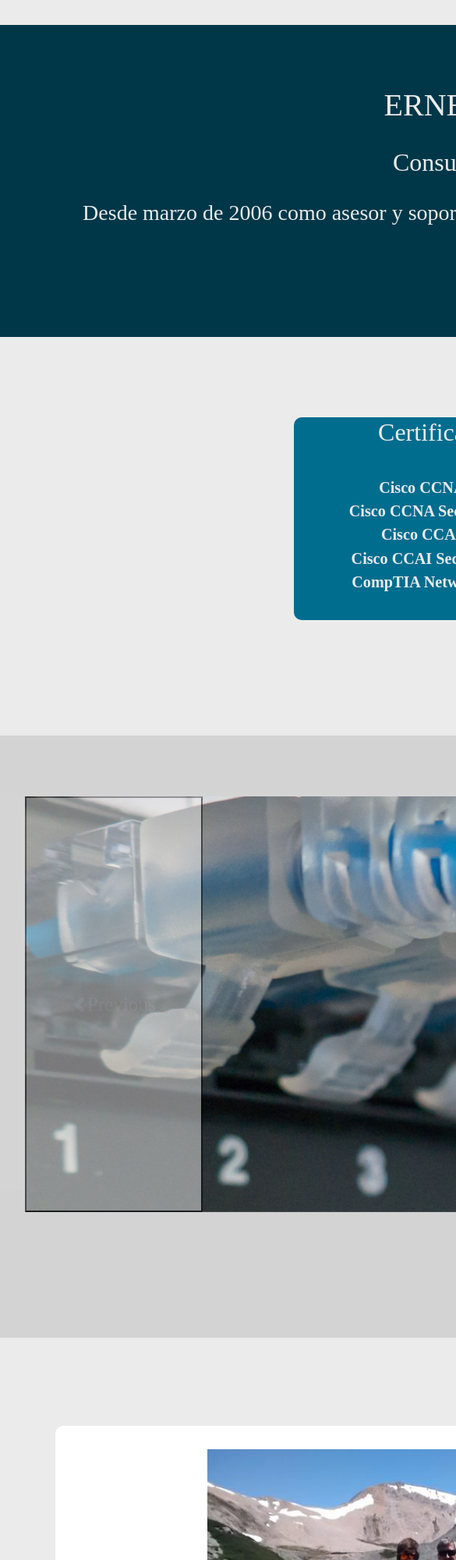
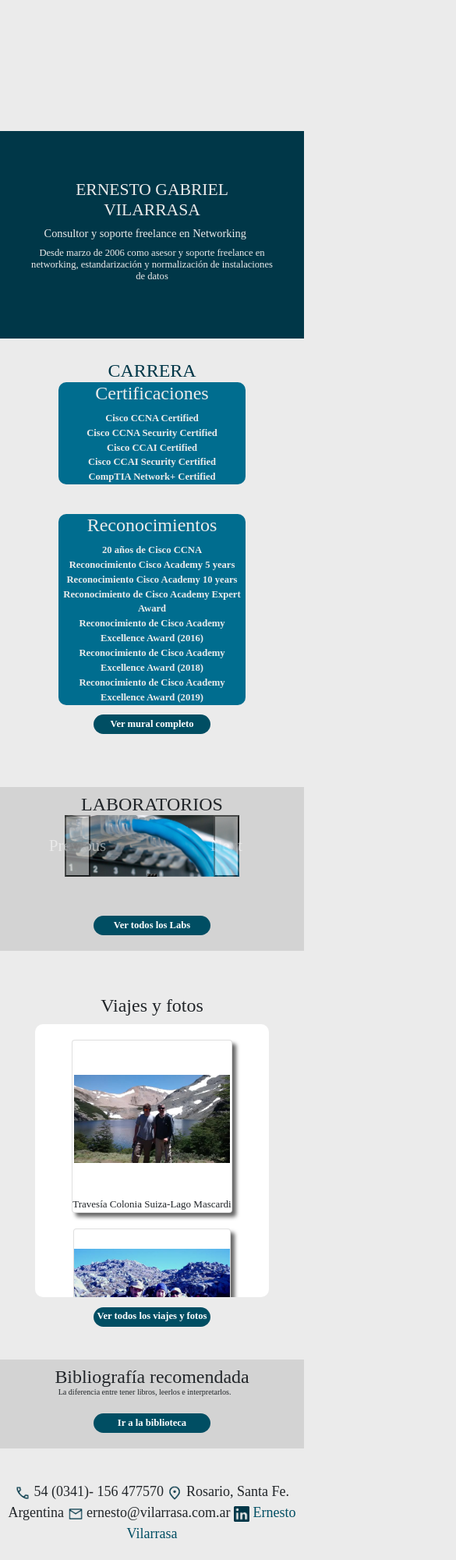
Before and after one commit to LisandroC97/EntregaFinal-CalzadaLisandro, a plain HTML site: page index.html in a window 390 px wide. Shown: the top 2000 px of the page at 78% size, 585 px wide, since content can reach past the window. Drawn offline with nearby package versions, Linux system fonts and the light colour scheme; a web font is replaced by a local one.

Commit message:
Vilarrasa12-3-23V2

```diff
--- a/index.html
+++ b/index.html
@@ -9,16 +9,16 @@
     <link rel="stylesheet" type="text/css" href="./styles/Principal2.css">
 </head>
 <!---------------------------------Encabezado en formato navbar con enlaces a redes sociales e información de contacto---------------------->
-    <header>
-        <br>
-        <!--<nav class="navbar">
-            <img class="icons" src="./Images/call_FILL0_wght400_GRAD0_opsz48.png" width="20">  54 (0341)- 156 477570
+<header>
+
+        <nav class="navbar">
+        <!--    <img class="icons" src="./Images/call_FILL0_wght400_GRAD0_opsz48.png" width="20">  54 (0341)- 156 477570
             <img class="icons" src="./Images/location_on_FILL0_wght400_GRAD0_opsz48.png" width="20">  Rosario, Santa Fe. Argentina
             <img class="icons" src="./Images/mail_FILL0_wght400_GRAD0_opsz48.png" width="20">  ernesto@vilarrasa.com.ar
             <a class="link icons" href="https://www.linkedin.com/in/ernesto-vilarrasa/" target="to_blank"><img src="/Images/pngwing.com.png" width="20">  Ernesto Vilarrasa</a>
+        -->
         </nav>
-        --!>
-    </header>
+</header>
 <body>
     <!-----------------------------------------------Comienza la sección de Título, presentación--------------------------------------------->
         <section class="presentacion">
@@ -41,7 +41,7 @@
                     <li>CompTIA Network+ Certified</li>
                 </ul>
             </div>
-
+            <br>
             <div class="expcard">
                 <h2>Reconocimientos</h2>
                 <ul class="item">
@@ -69,24 +69,24 @@
                     </div>
                     <div class="carousel-inner">
                     <div class="carousel-item active">
-                        <img src="./media/data-center-cabling.jpg" class="d-block w-100" alt="...">
+                        <img src="./media/data-center-cabling.jpg" class="d-block img-fluid" alt="...">
                         <div class="carousel-caption d-none d-md-block">
                     <h2>Laboratorio n°1</h2>
-                    <p>Some representative placeholder content for the first slide.</p>
+                    <p>Analizando cómo se forma un Trunk entre dos switches</p>
                         </div>
                     </div>
                     <div class="carousel-item">
-                        <img src="./media/pexels-manuel-geissinger-325229.jpg" class="d-block w-100" alt="...">
+                        <img src="./media/pexels-manuel-geissinger-325229.jpg" class="d-block img-fluid" alt="...">
                         <div class="carousel-caption d-none d-md-block">
                     <h2>Laboratorio n°2</h2>
-                    <p>Some representative placeholder content for the second slide.</p>
+                    <p>Revelando protocolos en un escenario VoIP</p>
                         </div>
                     </div>
                     <div class="carousel-item">
-                        <img src="./media/wp2044698-networking-wallpapers.jpg" class="d-block w-100" alt="...">
+                        <img src="./media/wp2044698-networking-wallpapers.jpg" class="d-block img-fluid" alt="...">
                         <div class="carousel-caption d-none d-md-block">
                     <h2>Laboratorio n°3</h2>
-                    <p>Some representative placeholder content for the third slide.</p>
+                    <p>Temporizadores utilizados en las conexiones a internet</p>
                         </div>
                     </div>
                     </div>
@@ -106,13 +106,44 @@
     <!---------------------------------------Comienza la sección de fotos y viajes------------------------------------------------------->
         <section class="Seccion3">
             <h2 class="sectiontitle">Viajes y fotos</h2>
-                <div class="gridfotos">
-                    <a class="foto1" href=""><img src="./Images/image028.jpg"></a>
-                    <p class="texto1">Travesía Colonia Suiza-Lago Mascardi</p>
-                    <a class="foto2" href=""><img src="./Images/image028 (1).jpg"></a><p class="texto2">Travesía Oeste-Este al Champaquí</p>
-                    <a class="foto3" href=""><img src="./Images/image014.jpg"></a><p class="texto3">Ascenso invernal al Uritorco</p>
-                    <a class="foto4" href=""><img src="./Images/image009.jpg"></a><p class="texto4">1ra expedición al Río Los Rearte</p>
+            <div class="fotos">
+                <div class="card">
+                    <a class="foto" href=""><img class="img-fluid" src="./Images/image028.jpg"></a>
+                    <p class="texto">Travesía Colonia Suiza-Lago Mascardi</p>
                 </div>
+                <div class="card">
+                    <a class="foto" href=""><img class="img-fluid" src="./Images/image028 (1).jpg"></a>
+                    <p class="texto">Travesía Oeste-Este al Champaquí</p>
+                </div>
+                <div class="card">
+                    <a class="foto" href=""><img class="img-fluid" src="./Images/image014.jpg"></a>
+                    <p class="texto">Ascenso invernal al Uritorco</p>
+                </div>
+                <div class="card">
+                    <a class="foto" href=""><img class="img-fluid" src="./Images/image009.jpg"></a>
+                    <p class="texto">1ra expedición al Río Los Rearte</p>
+                </div>
+                <div class="card">
+                    <a class="foto" href=""><img class="img-fluid" src="./Images/image021.jpg"></a>
+                    <p class="texto">2da expedición al río Los Reartes</p>
+                </div>
+                <div class="card">
+                    <a class="foto" href=""><img class="img-fluid" src="./Images/image022.jpg"></a>
+                    <p class="texto">5to ascenso al Uritorco</p>
+                </div>
+                <div class="card">
+                    <a class="foto" href=""><img class="img-fluid" src="./Images/image026.jpg"></a>
+                    <p class="texto">Ascenso al cerro La Totora</p>
+                </div>
+                <div class="card">
+                    <a class="foto" href=""><img class="img-fluid" src="./Images/image010.jpg"></a>
+                    <p class="texto">Rescatando a un amigo en Capilla del Monte</p>
+                </div>
+                <div class="card">
+                    <a class="foto" href=""><img class="img-fluid" src="./Images/image012.jpg"></a>
+                    <p class="texto">Dónde está Mike Wazowsky?</p>
+                </div>
+            </div>
             <button class="Botonmural"><a class="link" href="./Pages/fotos.html"><p>Ver todos los viajes y fotos</p></a></button>
 
         </section>
@@ -124,7 +155,7 @@
 
         </section>
 
-        <footer>
+        <footer class="pie principal">
             <nav><img class="icons" src="./Images/call_FILL0_wght400_GRAD0_opsz48.png" width="20">  54 (0341)- 156 477570
             <img class="icons" src="./Images/location_on_FILL0_wght400_GRAD0_opsz48.png" width="20">  Rosario, Santa Fe. Argentina
             <img class="icons" src="./Images/mail_FILL0_wght400_GRAD0_opsz48.png" width="20">  ernesto@vilarrasa.com.ar
--- a/styles/Principal2.css
+++ b/styles/Principal2.css
@@ -39,27 +39,34 @@ body{
     "Seccion4"
     "footer";
     gap:5px;
-    overflow-anchor: none;
+
 }
 
 .navbar{
     display: inline;
+    margin: auto;
+    width: 100%;
     height:fit-content;
     grid-area: navbar;
     background-color: #ebebeb;
 }
 .presentacion{
     display: grid;
-    height: 400px;
+    margin: auto;
+    width: 100%;
+    height: 90%;
     grid-area: presentacion;
     color: #ebebeb;
     font-weight: bold;
-    font-size: 180%;
+    font-size: 200%;
     padding: 5%;
     background-color: #003748;
+    place-content: center;
 }
 .Seccion1{
     display: grid;
+    width: 100%;
+    margin: auto;
     height: fit-content;
     font-size: 140%;
     color: #003748;
@@ -70,6 +77,8 @@ body{
 }
 .Seccion2{
     display: grid;
+    margin: auto;
+    width: 100%;
     height: fit-content;
     font-size: 140%;
     padding: 2%;
@@ -80,6 +89,8 @@ body{
 .Seccion3{
 
     display: grid;
+    margin: auto;
+    width: 100%;
     height: fit-content;
     font-size: 140%;
     padding: 2%;
@@ -89,6 +100,8 @@ body{
 }
 .Seccion4{
     display: grid;
+    width: 100%;
+    margin: auto;
     height: fit-content;
     font-size: 140%;
     padding: 2%;
@@ -96,12 +109,16 @@ body{
     background-color: #cececece;
     border-width: 1px;
 }
-.footer{
+.pie{
     display: grid;
+    margin: auto;
+    width: 100%;
+    height: fit-content;
     grid-area: footer;
     background-color: #ebebeb;
     padding-top: 20px;
     padding-bottom: 20px;
+
 }
 
 /*estilo de los links, sin subrayado ni color*/
@@ -142,6 +159,8 @@ body{
     background-color: #ebebeb;
     width: 90%;
     display: flex;
+    flex-wrap: wrap;
+    flex-direction: row;
     justify-content: center;
 
 }
@@ -169,6 +188,12 @@ body{
     place-content: center;
     }
 
+
+
+.carousel{
+    width: 80%;
+    margin:auto;
+}
 /*---------------------------------------------------- Laboratorios----------------------------------------------------------------*/
 /*Sliders*/
 /*.contenedorslider{
@@ -222,77 +247,42 @@ margin: auto;
 }
 */
 /*---------------------------------------------------- fotos y viajes--------------------------------------------------------------*/
-.gridfotos{
+.fotos{
+    width: 80%;
     background-color: #FFFFFF;
     border-radius: 10px;
     padding: 30px;
     margin:auto;
-    margin-top:30px;
-    margin-bottom:30px;
+
     width:95%;
     height:fit-content;
-    display:grid;
-    grid-template-rows: repeat(2fr);
-    grid-template-columns: repeat(6fr);
-    grid-template-areas:
-    "foto1 foto1 foto1 texto1 texto1 texto1"
-    "foto2 texto2 foto3 texto3 foto4 texto4";
-    gap:20px;
+    display:flex;
+    flex-wrap: wrap;
+    flex-direction: row;
+    gap: 20px;
+
+}
+.card{box-shadow: 5px 5px 5px #666666;
+margin: auto;}
+.foto{
+    display: flex;
+    justify-content: center;
+    align-items: center;
+    place-content: center;
+    text-align: center;
+    margin: auto;
+    width: 300px;
+    height: 300px;
+    overflow: hidden;
+
 
 }
 
-.foto1{
-    box-shadow: 5px 5px 3px rgb(126, 126, 126);
-    grid-area: foto1;
-    margin: auto;
-    display: flex;
 
+.texto{
+    font-size: 100%;
+    margin:auto;
 }
-.foto1 img{
-    width: 550px;
-    height: 350px;
-    }
-.foto2{
-    box-shadow: 5px 5px 3px rgb(126, 126, 126);
-    grid-area: foto2;
-    margin:auto;}
-.foto2 img{
-    width: 350px;
-    height: 250px;}
-.foto3{
-    box-shadow: 5px 5px 3px rgb(126, 126, 126);
-    grid-area: foto3;
-    margin:auto;}
-.foto3 img{
-    width: 350px;
-    height: 250px;}
-.foto4{
-    box-shadow: 5px 5px 3px rgb(126, 126, 126);
-    grid-area: foto4;
-    margin:auto;}
-.foto4 img{
-    width: 350px;
-    height: 250px;}
-
-.texto1{
-    font-size: 180%;
-    grid-area:texto1;
-    margin:auto;}
-
-.texto2{
-    font-size: 120%;
-    grid-area:texto2;
-    margin:auto;}
-.texto3{
-    font-size: 120%;
-    grid-area:texto3;
-    margin:auto;}
-.texto4{
-    font-size: 120%;
-    grid-area:texto4;
-    margin:auto;}
-
-
 
 /*---------------------------------------------------- Biblioteca------------------------------------------------------------------*/
 
@@ -361,3 +351,121 @@ margin: auto;
 /*---------------------------------------------------- Laboratorios----------------------------------------------------------------*/
 /*---------------------------------------------------- Laboratorios----------------------------------------------------------------*/
 /*---------------------------------------------------- Laboratorios----------------------------------------------------------------*/
+
+
+
+
+
+
+
+
+/*-----------------------------------------------------Media queries---------------------------------------------------------------*/
+/*-----------------------------------------------------Media queries---------------------------------------------------------------*/
+/*-----------------------------------------------------Media queries---------------------------------------------------------------*/
+/*-----------------------------------------------------Media queries---------------------------------------------------------------*/
+/*-----------------------------------------------------Media queries---------------------------------------------------------------*/
+
+
+@media (min-width:320px ) and (max-width:420px)
+{
+
+    body{width: 100%;
+        }
+    header{width: 100%;
+        }
+    footer{width: 100%;
+        }
+
+    .navbar{
+        height: 10px;
+        width: 100%;
+    }
+    .presentacion{
+        width:100%;
+        margin: auto;
+    }
+    .Seccion1{height: fit-content;}
+    .Seccion2{height: fit-content;}
+    .Seccion3{height: fit-content;}
+    .Seccion4{height: fit-content;}
+
+    .Title{font-size: 60%;
+        padding-left: 20px;
+        padding-right: 20px;
+        }
+    .Subtitle{font-size: 40%;
+        width: 95%;
+        padding-left: 20px;
+        padding-right: 20px;}
+    .Description{
+        font-size: 35%;
+        padding-left: 20px;
+        padding-right: 20px;
+        width: 100%;
+        }
+
+    .experienciaycertificaciones {
+
+        margin: auto;
+        background-color: #ebebeb;
+        width: 80%;
+        display: flex;
+        flex-wrap: wrap;
+        flex-direction: column;
+        justify-content: center;
+
+        }
+    .expcard{
+        font-size: 50%;
+        margin: auto;
+        width: 80%;
+        text-align: center;
+        height: fit-content;
+        }
+    .expcard h2{
+            font-size: x-large;
+            }
+
+    .carousel{
+        width: 60%;
+        margin: auto;
+        font-size: smaller;
+        text-align: center
+        }
+
+    .fotos{
+        margin-top: 10px;
+        width: 80%;
+        height: 350px;
+        overflow-y: scroll;
+        padding: 20px;
+        font-size: small;
+        grid-template-rows: repeat(4fr);
+        grid-template-columns: 1fr 1fr;
+        grid-template-areas:
+            "foto1 texto1"
+            "foto2 texto2"
+            "foto3 texto3"
+            "foto4 texto4"
+    }
+    .foto{
+        width: 200px;
+    height: 200px;
+    }
+    .sectiontitle{font-size: 95%;
+    margin: auto;
+text-align: center;}
+    .Botonmural{
+        width: 40%;
+        height: 50%;
+        font-size: 50%;
+    }
+}
+
+@media (min-width:421px) and (max-width:720)
+{
+}
+
+@media (min-width:721px)
+{
+}
```
